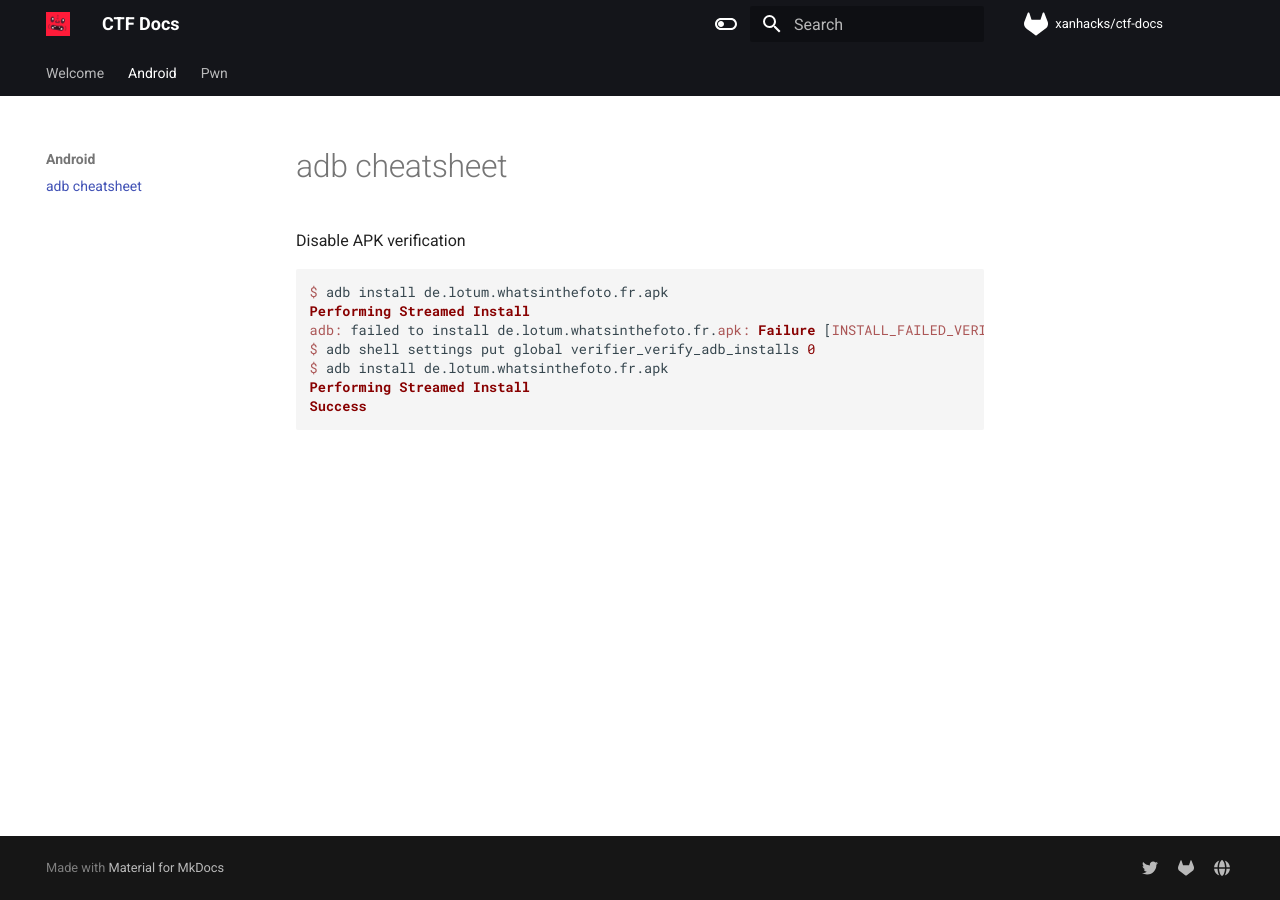
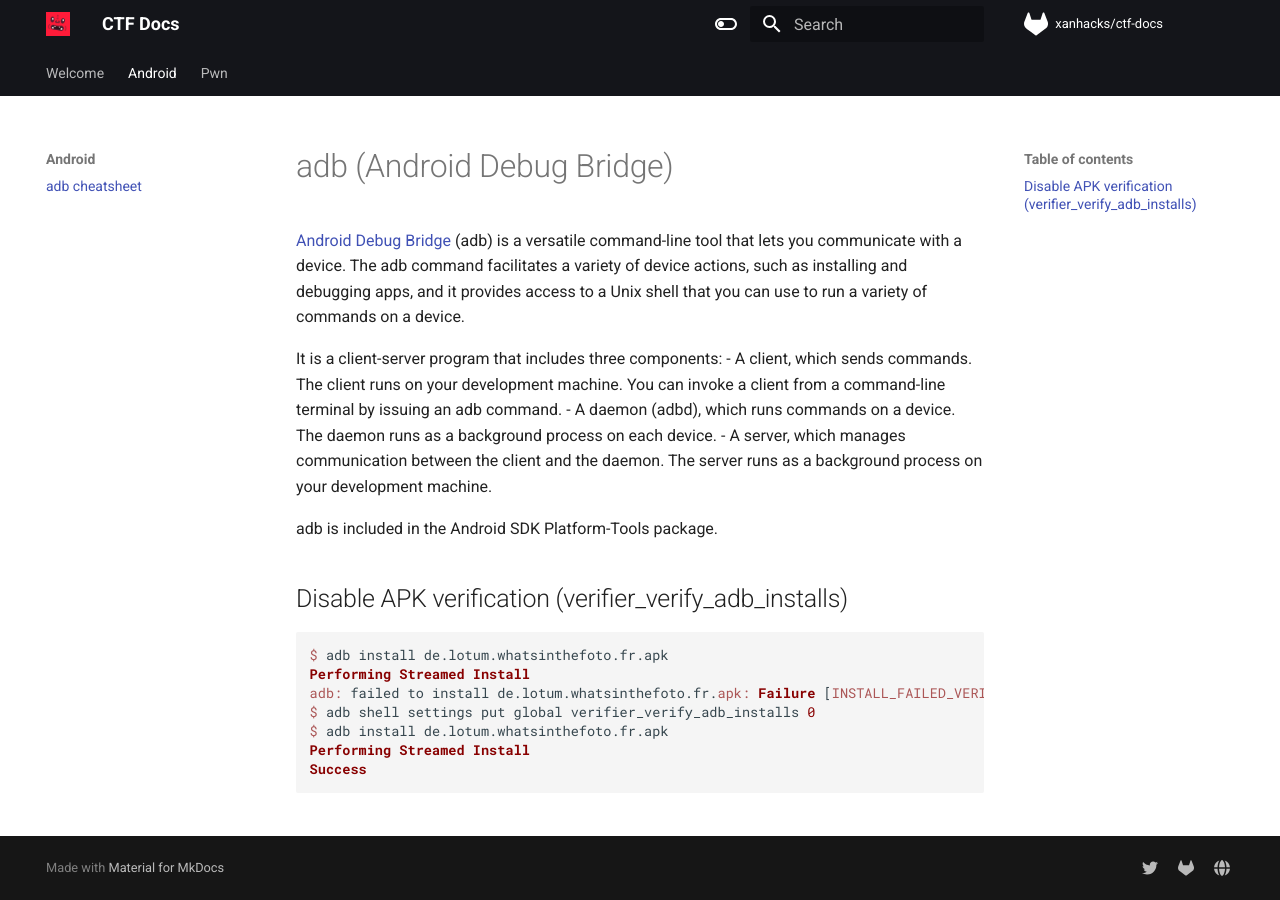
Before and after one commit to xanhacks/ctf-docs, an MkDocs documentation site: the page built from docs/android/adb.md, in a window 1280 px wide. Built offline with MkDocs 1.6.1 and Material for MkDocs 9.7.7, drawn with Linux system fonts in a browser that asks for light colours; nearby versions of some CDN libraries; comment, search, counter and statistics services are not loaded.

Commit message:
add adb docs

````diff
--- a/docs/android/adb.md
+++ b/docs/android/adb.md
@@ -3,7 +3,18 @@ title: adb cheatsheet
 description: adb cheatsheet with examples.
 ---
 
-Disable APK verification
+# adb (Android Debug Bridge)
+
+[Android Debug Bridge](https://developer.android.com/studio/command-line/adb) (adb) is a versatile command-line tool that lets you communicate with a device. The adb command facilitates a variety of device actions, such as installing and debugging apps, and it provides access to a Unix shell that you can use to run a variety of commands on a device.
+
+It is a client-server program that includes three components:
+- A client, which sends commands. The client runs on your development machine. You can invoke a client from a command-line terminal by issuing an adb command.
+- A daemon (adbd), which runs commands on a device. The daemon runs as a background process on each device.
+- A server, which manages communication between the client and the daemon. The server runs as a background process on your development machine.
+
+adb is included in the Android SDK Platform-Tools package.
+
+## Disable APK verification (verifier_verify_adb_installs)
 
 ```shell
 $ adb install de.lotum.whatsinthefoto.fr.apk
````
